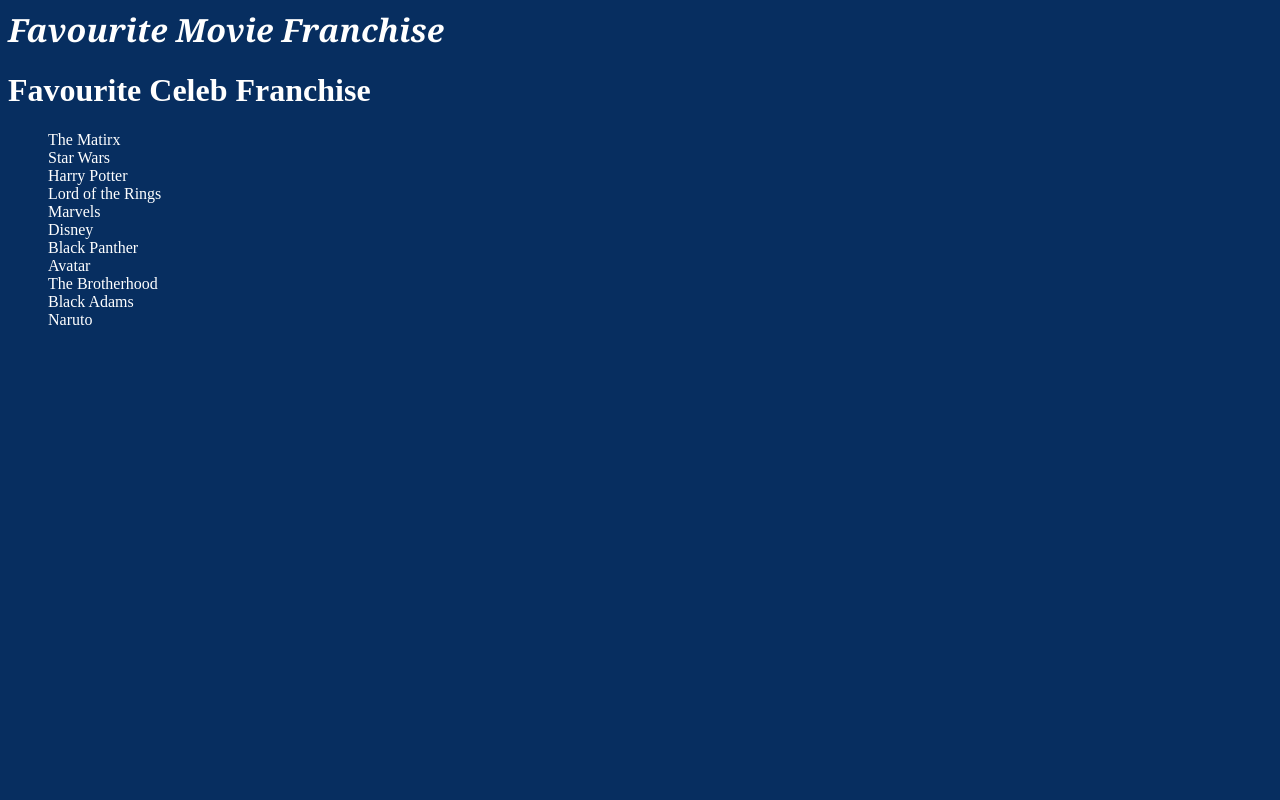
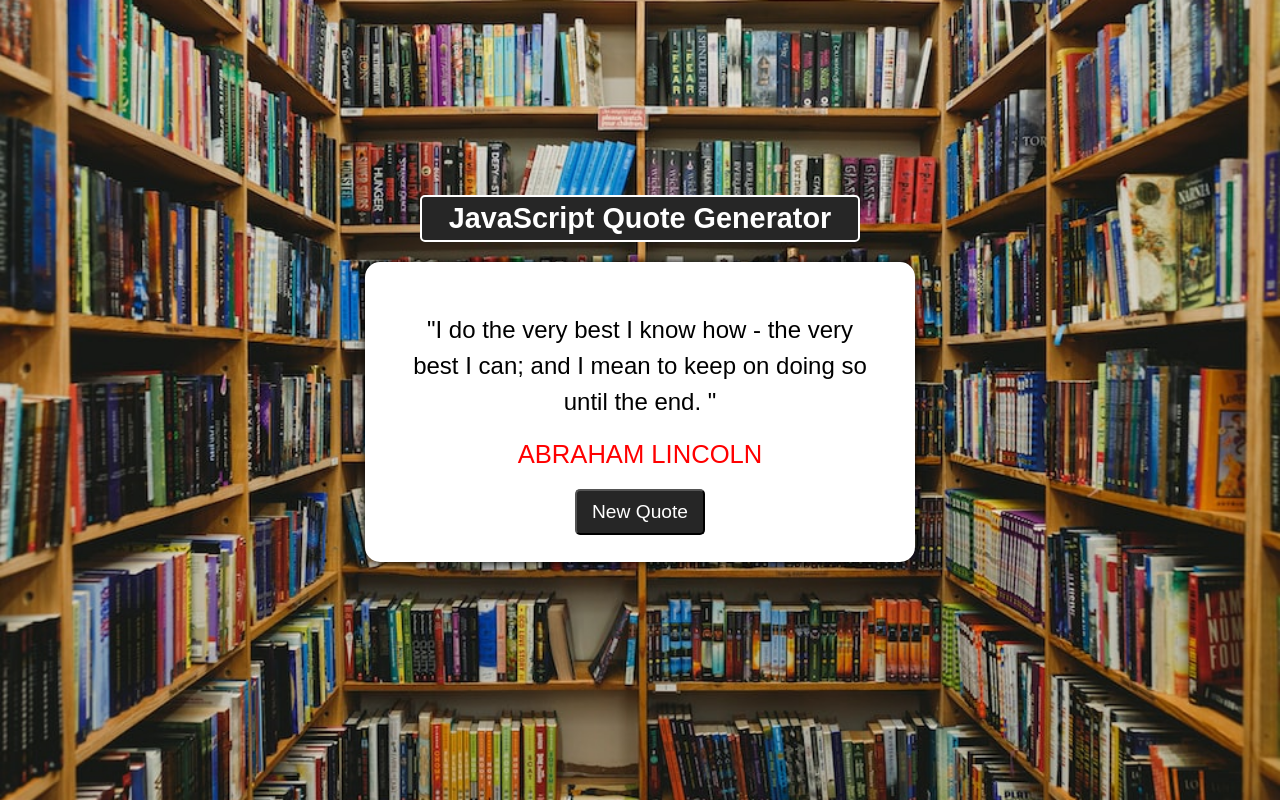
Before and after one commit to aynerd2/Movies, a plain HTML site: page index.html in a window 1280 px wide. Drawn offline with Linux system fonts and the light colour scheme.

Commit message:
Simple Quote Application with JavaScript

```diff
--- a/index.html
+++ b/index.html
@@ -2,52 +2,43 @@
 
 <head>
       <title>Utiva</title>
-     <link rel="Stylesheet" href="style.css"/>
+<link rel="Stylesheet" href="style.css" />
+<link rel="preconnect" href="https://fonts.googleapis.com">
+<link rel="preconnect" href="https://fonts.gstatic.com" crossorigin>
+<link href="https://fonts.googleapis.com/css2?family=Roboto+Serif:opsz,wght@8..144,100&display=swap" rel="stylesheet">
+
+<!-- Font Awesome libary -->
+<link rel="stylesheet" href="https://cdnjs.cloudflare.com/ajax/libs/font-awesome/6.2.0/css/all.min.css"
+integrity="sha512-xh6O/CkQoPOWDdYTDqeRdPCVd1SpvCA9XXcUnZS2FmJNp1coAFzvtCN9BmamE+4aHK8yyUHUSCcJHgXloTyT2A==" crossorigin="anonymous" referrerpolicy="no-referrer" />
 
 </head>
 
 <body>
 
+      <!-- Project 1: Quote Generator -->
 
 
 <div class="container">
 
-      <h1 id="main-heading">
-      Favourite Movie Franchise
-      </h1>
 
-      <h1 id="main-heading2">
-            Favourite Celeb Franchise
-            </h1>
+<div class="header">
+      <h2>JavaScript Quote Generator</h2>
+</div>
 
-      <ul>
+<div class="main-content">
+      <div class="text-area">
+            <span class="quote">
+                  "I do the very best I know how - the very best I
+                  can; and I mean to keep on doing so until the end. "
+            </span>
+      </div>
 
-            <li class="list-items">The Matirx</li>
-            <li class="list-items">Star Wars</li>
-            <li class="list-items">Harry Potter</li>
-            <li class="list-items">Lord of the Rings</li>
-            <li class="list-items">Marvels</li>
-            <li class="list-items">Disney</li>
-            <li class="list-items">Black Panther</li>
-            <li class="list-items">Avatar</li>
-            <li class="list-items">The Brotherhood</li>
+      <div class="person">Abraham Lincoln</div>
+      <div class="button-area">
+            <button id="new-quote">New Quote</button>
+      </div>
+</div>
 
-            <li class="list-items">Black Adams</li>
-            <li class="list-items">Naruto</li>
-
-
-
-
-
-
-
-      </ul>
-
-
-     <h2 class="header"></h2>
-
-
-      <!-- <button onClick="alert('You poked me')">Click ME</button> -->
 </div>
 
 
--- a/index.js
+++ b/index.js
@@ -138,3 +138,76 @@
 // B EVENTLISTNERS
 // i. Add directly to the button in html.
 // ii. add eventlistern in JavaScript
+
+
+
+
+// const revealbutton = document.querySelector('.revealbtn');
+// const hiddenContent = document.querySelector('.hiddencontent');
+
+// function contentShow (){
+
+//       if (hiddenContent.classList.contains('revealbtn')){
+//             hiddenContent.classList.remove('revealbtn')
+//       }else{
+//             hiddenContent.classList.add('revealbtn')
+//       }
+// }
+
+// revealbutton.addEventListener("click", contentShow);
+
+
+
+// QUOTE PROJECT
+
+
+let btn = document.querySelector('#new-quote');
+let quote = document.querySelector('.quote');
+let person = document.querySelector('.person');
+
+const quotes =
+[
+
+            {
+                  quote: `"The best way to find yourself is to lose yourself in the service of others. "`,
+                  person: `Mahatma Gandhi`
+            },
+
+            {
+                  quote: `"If you want to live a happy life, tie it to a goal, not to people or things. "`,
+                  person: `Albert Einstein`
+            },
+
+
+            {
+                  quote: `"At his best, man is the nooblest of all animals; separated from law and justice he is the worst. "`,
+                  person: `Aristotle`
+            },
+
+
+            {
+                  quote: `"Your time is limited, so dont waste it living someone elses life."`,
+                  person: `Steve Jobs`
+            },
+
+            {
+                  quote: `"Tell me and i forget. Teach me and I remember. Involve me and i learn."`,
+                  person: `Benjamin Franklin`
+            },
+
+            {
+                  quote: `"It does not matter how slowly you go as long as you do not stop"`,
+                  person: `Confucius`
+            },
+
+
+];
+
+
+
+btn.addEventListener('click', function(){
+
+      let random = Math.floor(Math.random() * quotes.length);
+      quote.innerText = quotes[random].quote;
+      person.innerText = quotes[random].person;
+})
--- a/style.css
+++ b/style.css
@@ -1,32 +1,76 @@
+/* General Styles */
+
 *{
-      background-color: rgb(7, 46, 96);
-      color: white;
+      margin: 0;
+      padding: 0;
+      font-family: sans-serif;
+      box-sizing: border-box;
+}
+
+
+body{
+      display: flex;
+      justify-content: center;
+      align-items: center;
+      height: 100vh;
+      text-align: center;
+      background: url('images/lbbck.jpg') no-repeat center center/ cover;
+
+}
+
+.container{
+      width: 550px;
+      height: 450px;
+}
+
+.header{
+      color: #fff;
+      border: solid 2px #fff;
+      font-size: 1.2rem;
+      background-color: #262626;
+      padding: 5px;
+      width: 80%;
+      margin: 20px auto;
+      border-radius: 5px;
 
 }
 
 
-.container{
-
-      position: relative;
+.main-content{
+      width: 100%;
+      height: 300px;
+      background-color: #fff;
+      border-radius: 15px;
+      padding: 50px 40px;
+      box-shadow:  0  0 10px;
 }
 
-#main-heading{
-      font-weight: 600;
-      font-family: Georgia, 'Times New Roman', Times, serif;
-      font-style: italic;
+.main-content .text-area{
+        font-size: 1.5rem;
+        line-height: 1.5;
+}
 
 
+.main-content .person{
+      font-size: 1.6rem;
+      color: red;
+      text-transform: uppercase;
+      margin-top: 20px;
+}
+
+
+.button-area button{
+      background-color: #262626;
+      color: #fff;
+      font-size: 1.2rem;
+      padding: 10px 15px;
+      margin-top: 20px;
+      border-radius: 5px;
 
 }
 
 
- li{
-      list-style: none;
-
-
+.button-area button:active{
+      background-color: lightblue;
 
 }
-
-p{
-      color: #0000;
-}
```
Also changed, not shown: images/firefox-icon.png (deleted), images/firefox2.png (deleted), images/lbbck.jpg (added), 1 other file.
